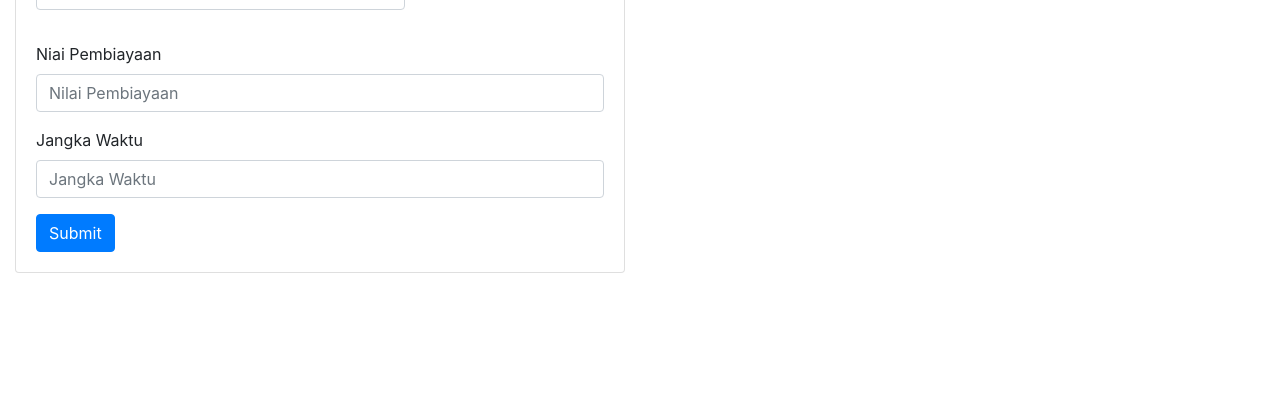
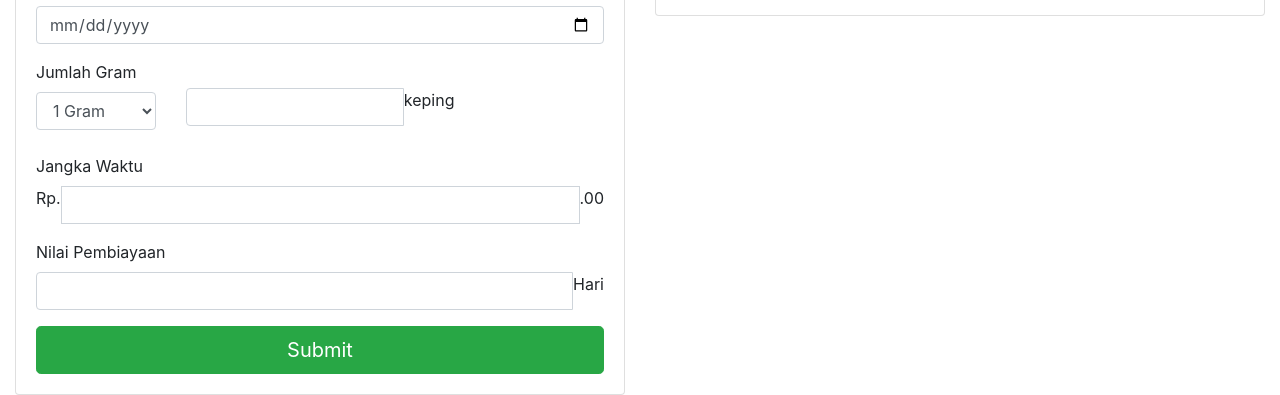
Before and after one commit to iqbalcakep/MonevCabangPegadaian, a CodeIgniter app: page /MonevCabangPegadaian/index.php/transaksi/update/1 in a window 1280 px wide. Shown: the part 624-1019 px from the top of the page. Before the commit the page ends 897 px from the top, so only its background shows below. Run offline with CodeIgniter, Linux system fonts and the light colour scheme; data that the repository does not hold is empty; some libraries are stand-ins or nearby versions.

Commit message:
transaksi view

```diff
--- a/application/views/transaksi/update.php
+++ b/application/views/transaksi/update.php
@@ -1,80 +1,168 @@
-<!DOCTYPE html>
-<html>
-   <head>
-      <title></title>
-   </head>
-   <body>
 <?php
    $session_data = $this->session->userdata('sesslogin');
    $data['id_user'] = $session_data['id_user'];
    $data['username'] = $session_data['username'];
    $data['nama'] = $session_data['nama'];
-         echo " ".$data['username'] ;
-         echo " ".$data['id_user'] ;
-         echo " ".$data['nama'] ;
+//    echo " ".$data['username'] ;
+//    echo " ".$data['id_user'] ;
+//    echo " ".$data['nama'] ;
 ?>
+<div class="main-content" style="padding-top:30px">
+<div class="section__content section__content--p30">
+   <div class="container-fluid">
+
+        <section>
+            <div class="row">
+                <div class="col-lg-5">
+                    <table class="table table-bordered table-hover">
+                        <thead>
+                            <tr>
+                                <th>Username</th>
+                                <td><?php echo " ".$data['username'];?></td>
+                            </tr>
+                            <tr>
+                                <th>Nama</th>
+                                <td><?php echo " ".$data['nama'];?></td>
+                            </tr>
+                        </thead>
+                    </table>
+                </div>
+            </div>
+        </section>
+        <div class="row">
+            <!-- left col -->
             <div class="col-lg-6">
                 <div class="card">
-            <div class="card-header">
-               <strong>Company</strong>
-               <small> Form</small>
+                <div class="card-header" style="background-color:#393939; color:#cc9933;">Kredit Emas</div>
+                <div class="card-body">
+                    <div class="card-title">
+                        <h3 class="text-center title-2">Tambah Data Transaksi</h3>
                     </div>
+                    <hr>
                     <?php echo form_open('Transaksi/update/'.$this->uri->segment(3)); ?>
-            <div class="card-body card-block">
                     <div class="form-group">
-                  <label for="company" class=" form-control-label">Nama Nasabah</label>
-                  <input type="text" id="nama_nasabah" name="nama_nasabah" placeholder="Nama Nasabah" class="form-control" value="<?php echo $transaksi[0]->nama_nasabah ?>">
+                        <label for="cc-payment" class="control-label mb-1" >Nama Nasabah</label>
+                        <input id="nama_nasabah" name="nama_nasabah" type="text" class="form-control" aria-required="true" aria-invalid="false" value="<?php echo $transaksi[0]->nama_nasabah ?>">
                     </div>
-               <div class="form-group">
-                  <label for="vat" class=" form-control-label">Tanggal Closing</label>
-                  <input type="date" id="tanggal_closing" name="tanggal_closing" placeholder="Tanggal Closing" class="form-control" value="<?php echo $transaksi[0]->tanggal_closing ?>">
+                    <div class="form-group has-success">
+                        <label for="cc-name" class="control-label mb-1" >Tanggal Closing</label>
+                        <input type="date" id="tanggal_closing" name="tanggal_closing" class="form-control cc-name valid" autocomplete="cc-name" aria-required="true" aria-invalid="false" aria-describedby="cc-name-error" value="<?php echo $transaksi[0]->tanggal_closing ?>">
+                        <!-- <span class="help-block field-validation-valid" data-valmsg-for="cc-name" data-valmsg-replace="true"></span> -->
                     </div>
-               <div class="form-group">
-                  <label for="street" class=" form-control-label">Jumlah Keping</label>
-                  <input type="number" id="jumlah_keping" min="1" name="jumlah_keping" placeholder="Jumlah Keping" class="form-control" value="<?php echo $transaksi[0]->jumlah_keping ?>">
+                    <div class="row">
+                        <div class="col-3">
+                            <label for="city" class=" form-control-label" >Jumlah Gram</label>
+                            <select id="jumlah_gram" name="jumlah_gram" class="form-control">
+                            <option value="1">1 Gram</option>
+                            <option value="2">2 Gram</option>
+                            <option value="5">5 Gram</option>
+                            <option value="10">10 Gram</option>
+                            <option value="25">25 Gram</option>
+                            <option value="50">50 Gram</option>
+                            <option value="100">100 Gram</option>
+                            <option value="250">250 Gram</option>
+                            <option value="1000">1000 Gram</option>
+                            </select>
                         </div>
-               <div class="row form-group">
-                  <div class="col-8">
-                     <div class="form-group">
-                        <label for="city" class=" form-control-label">Jumlah Gram</label>
-                        <select id="jumlah_gram" name="jumlah_gram" class="form-control">
-                           <option value="1">1</option>
-                           <option value="2">2</option>
-                           <option value="5">5</option>
-                           <option value="10">10</option>
-                           <option value="25">25</option>
-                           <option value="50">50</option>
-                           <option value="100">100</option>
-                           <option value="250">250</option>
-                           <option value="1000">1000</option>
-                        </select>
+                        <div class="col-6">
+                            <label for="x_card_code" class="control-label mb-1" style="color:white">Security code</label>
+                            <div class="input-group">
+                            <input type="number" id="jumlah_keping" name="jumlah_keping" class="form-control" value="<?php echo $transaksi[0]->jumlah_keping ?>">
+                            <div class="input-group-addon">keping</div>
                             </div>
                         </div>
                     </div>
+                    <br>
                     <div class="form-group">
-                  <label for="country" class=" form-control-label">Niai Pembiayaan</label>
-                  <input type="number" id="nilai_pembiayaan" name="nilai_pembiayaan" placeholder="Nilai Pembiayaan" class="form-control" value="<?php echo $transaksi[0]->nilai_pembiayaan ?>">
+                        <label for="country" class=" form-control-label" >Jangka Waktu</label>
+                        <div class="input-group">
+                            <div class="input-group-addon">Rp.
+                            </div>
+                            <input type="number" id="jangka_waktu" name="jangka_waktu" class="form-control" value="<?php echo $transaksi[0]->jangka_waktu ?>">
+                            <div class="input-group-addon">.00</div>
+                        </div>
                     </div>
                     <div class="form-group">
-                  <label for="country" class=" form-control-label">Jangka Waktu</label>
-                  <input type="number" id="jangka_waktu" name="jangka_waktu" placeholder="Jangka Waktu" class="form-control" value="<?php echo $transaksi[0]->jangka_waktu ?>">
+                        <label for="country" class=" form-control-label" >Nilai Pembiayaan</label>
+                        <div class="input-group">
+                            <input type="number" id="nilai_pembiayaan" name="nilai_pembiayaan" class="form-control" value="<?php echo $transaksi[0]->nilai_pembiayaan ?>">
+                            <div class="input-group-addon">Hari</div>
                         </div>
-
+                    </div>
                     <input type="hidden" id="id_user" name="id_user" value="<?php echo " ".$data['id_user'] ; ?>">
-               <button type="submit" class="btn btn-primary">Submit</button>
+                    <button id="payment-button" type="submit" class="btn btn-lg btn-success btn-block">
+                    <span id="payment-button-amount">Submit</span>
+                    <span id="payment-button-sending" style="display:none;">Sending…</span>
+                    </button>
+                </div>
                 <?php echo form_close(); ?>
                 </div>
             </div>
+            <!-- left col -->
+            <!-- untuk drop folder -->
+            <div class="col-lg-6">
+                <div class="card">
+                <div class="col-md-12">
+                    <form method="post" action="#" id="#">
+                        <div class="form-group files color">
+                            <label>Upload Your File </label>
+                            <input type="file" class="form-control" multiple="">
                         </div>
-
-      <script type="text/javascript">
-function findTotal(){
-    var gram = document.getElementsById('jumlah_gram');
-    var keping = document.getElementsById('jumlah_keping');
-    var tot=gram*keping;
-    document.getElementById('total').value = tot;
+                    </form>
+                </div>
+                </div>
+            </div>
+            <!-- end drop folder -->
+        </div>
+   </div>
+</div>
+<link href="//maxcdn.bootstrapcdn.com/bootstrap/4.0.0/css/bootstrap.min.css" rel="stylesheet" id="bootstrap-css">
+<script src="//maxcdn.bootstrapcdn.com/bootstrap/4.0.0/js/bootstrap.min.js"></script>
+<script src="//code.jquery.com/jquery-1.11.1.min.js"></script>
+<style>
+   .files input {
+   outline: 2px dashed #92b0b3;
+   outline-offset: -10px;
+   -webkit-transition: outline-offset .15s ease-in-out, background-color .15s linear;
+   transition: outline-offset .15s ease-in-out, background-color .15s linear;
+   padding: 120px 0px 85px 35%;
+   text-align: center !important;
+   margin: 0;
+   width: 100% !important;
    }
-
-    </script>
-   </body>
-</html>
+   .files input:focus{     outline: 2px dashed #92b0b3;  outline-offset: -10px;
+   -webkit-transition: outline-offset .15s ease-in-out, background-color .15s linear;
+   transition: outline-offset .15s ease-in-out, background-color .15s linear; border:1px solid #92b0b3;
+   }
+   .files{ position:relative}
+   .files:after {  pointer-events: none;
+   position: absolute;
+   top: 60px;
+   left: 0;
+   width: 50px;
+   right: 0;
+   height: 56px;
+   content: "";
+   background-image: url(https://image.flaticon.com/icons/png/128/109/109612.png);
+   display: block;
+   margin: 0 auto;
+   background-size: 100%;
+   background-repeat: no-repeat;
+   }
+   .color input{ background-color:#f1f1f1;}
+   .files:before {
+   position: absolute;
+   bottom: 10px;
+   left: 0;  pointer-events: none;
+   width: 100%;
+   right: 0;
+   height: 57px;
+   content: " or drag it here. ";
+   display: block;
+   margin: 0 auto;
+   color: #cc9933;
+   font-weight: 600;
+   text-transform: capitalize;
+   text-align: center;
+   }
+</style>
```
Also changed, not shown: application/controllers/User.php (+13 -13 lines), application/views/transaksi/create.php (+32 -13 lines), application/views/transaksi/transaksi.php (+57 -82 lines), application/models/UserModel.php (renamed from application/models/userModel.php). Lines whose indentation alone changed are shown as unchanged.
